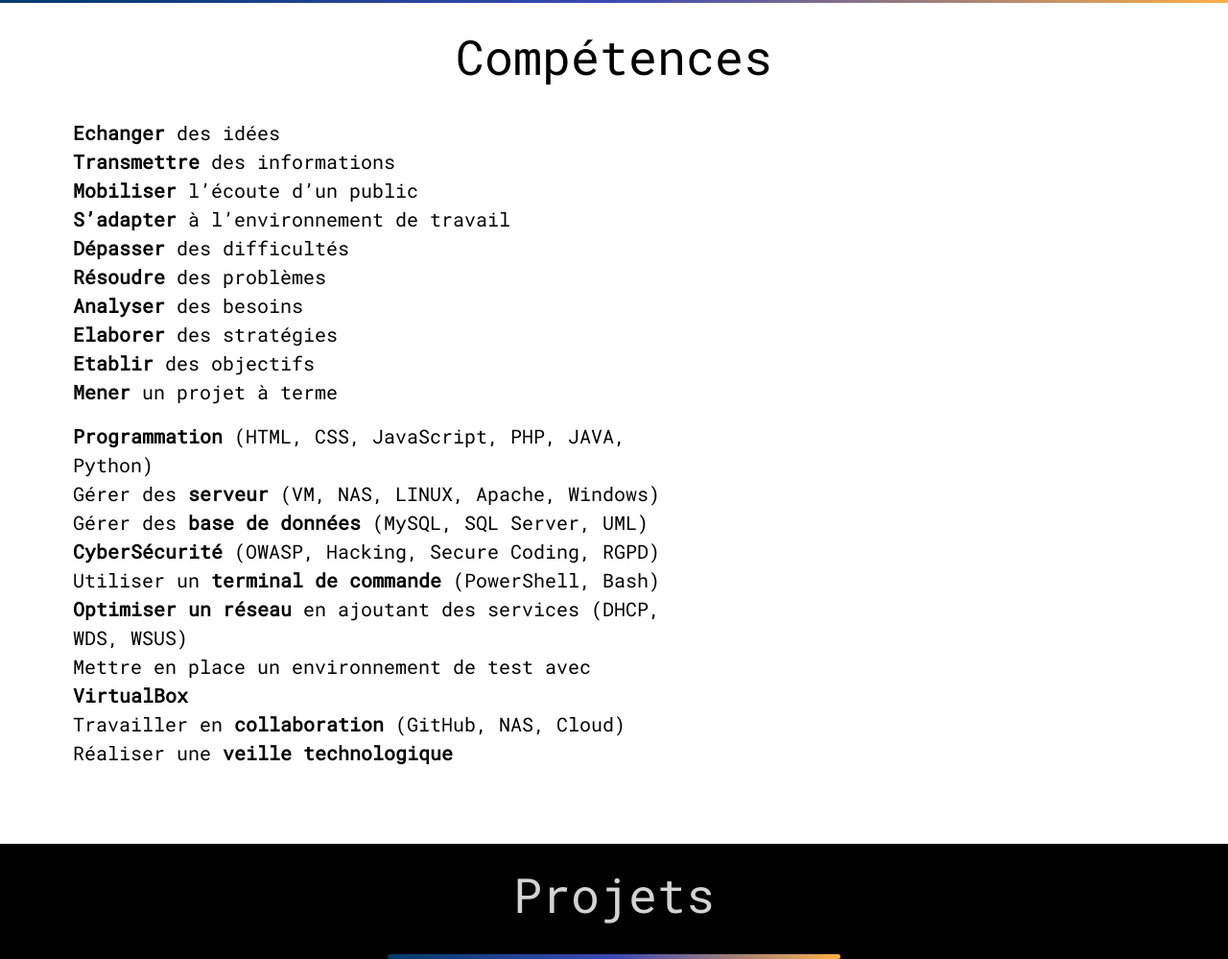
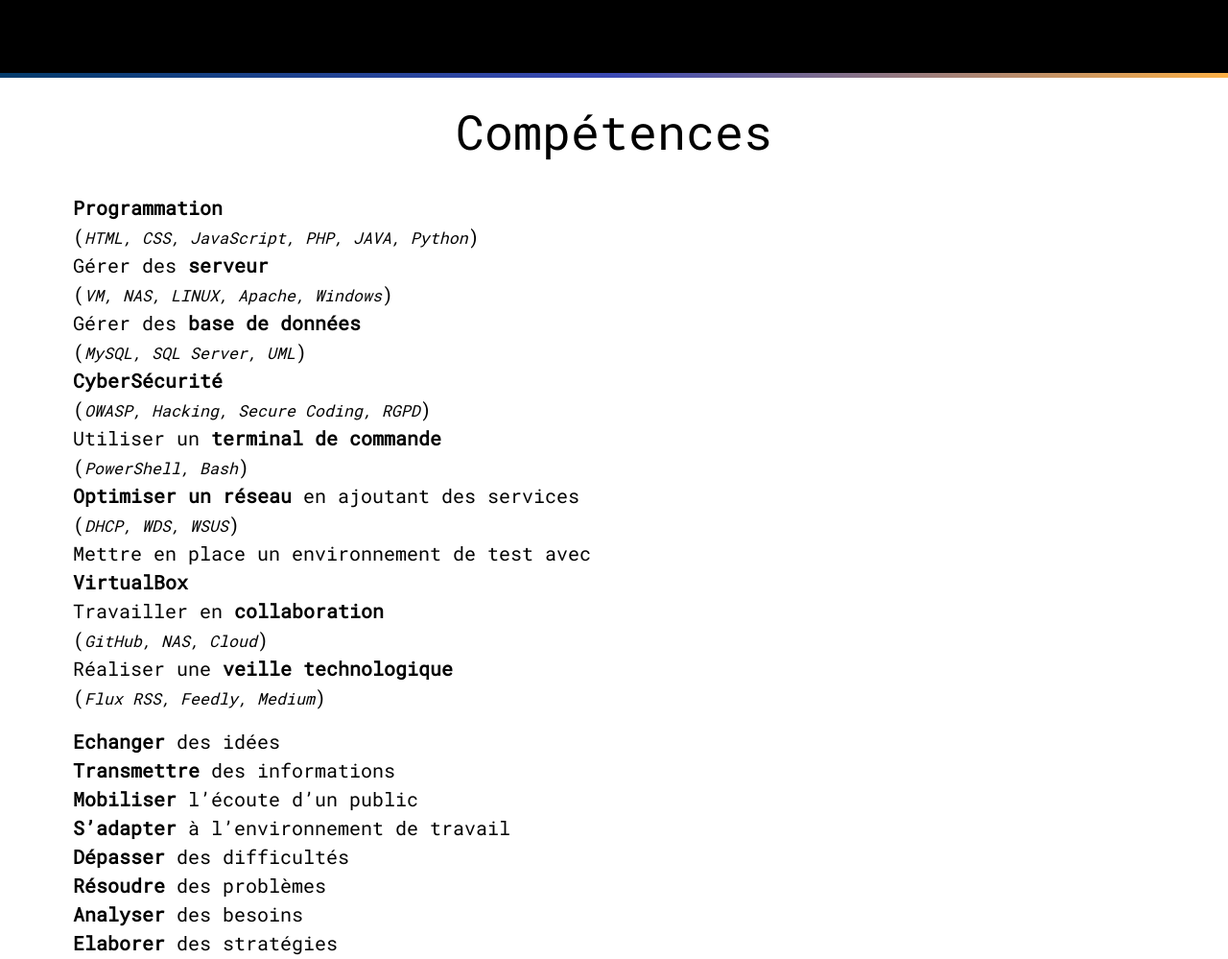
Before and after one commit to segoleneganzin/CV-version-3, a website: page index.html in a window 1280 px wide. Shown: the part 3003-4002 px from the top of the page at 96% size. Drawn offline with nearby package versions, Linux system fonts and the light colour scheme.

Commit message:
modification visuelle

```diff
--- a/index.html
+++ b/index.html
@@ -80,7 +80,7 @@
                             J’ai acquis des compétences informatiques lors de mes études en économie et en statistiques et informatique décisionnel, comme les <span class="important-word">bases du codage</span> (Html5, CSS3, JavaScript) et la suite <span class="important-word">Microsoft Office</span>. <br><br>
                             Mon goût pour l'apprentissage m'a amené à suivre des cours sur <span class="important-word">Windows</span>, la virtualisation des environnements de travail (hyperviseurs de type 2 principalement - <span class="important-word">VirtualBox</span>),
                             la mise en place d'une <span class="important-word">veille technologique</span>, la conception d'un <span class="important-word">réseau TCP/IP</span>, la gestion d'un <span class="important-word">serveur Windows</span> et je continu à enrichir mes compétences au quotidien.<br> <br>
-                            Afin de poursuivre mon apprentissage dans le développement j'ai intégré un BTS Services informatiques aux organisations, option Solutions logicielles et applications métiers.
+                            Afin de poursuivre mon apprentissage dans le développement j'ai intégré un <span class="important-word">BTS Services informatiques aux organisations</span>, option <span class="important-word">Solutions logicielles et applications métiers</span>. <br><br>
                             Mon parcours et mes expériences professionnelles m’ont permis d’acquérir des compétences techniques et humaines, comme la <span class="important-word">rigueur</span>, l'<span class="important-word">autonomie</span> et le <span class="important-word">travail en équipe</span>. Cela m’a également permis de connaître le monde du travail.<br> <br>
                         </p>
                     </div>
@@ -106,6 +106,18 @@
                     <h1>Compétences</h1>
                     <div class="container reveal">
                         <p>
+                            <strong>Programmation</strong> <br>(<i style="font-size: smaller;">HTML, CSS, JavaScript, PHP, JAVA, Python</i>) <br>
+                            Gérer des <strong>serveur</strong> <br>(<i style="font-size: smaller;">VM, NAS, LINUX, Apache, Windows</i>)<br>
+                            Gérer des <strong>base de données</strong> <br>(<i style="font-size: smaller;">MySQL, SQL Server, UML</i>) <br>
+                            <strong>CyberSécurité</strong> <br>(<i style="font-size: smaller;">OWASP, Hacking, Secure Coding, RGPD</i>) <br>
+                            Utiliser un <strong>terminal de commande</strong> <br>(<i style="font-size: smaller;">PowerShell, Bash</i>) <br>
+                            <strong>Optimiser un réseau</strong> en ajoutant des services <br>(<i style="font-size: smaller;">DHCP, WDS, WSUS</i>) <br>
+                            Mettre en place un environnement de test avec <strong>VirtualBox</strong> <br>
+                            Travailler en <strong>collaboration</strong> <br>(<i style="font-size: smaller;">GitHub, NAS, Cloud</i>) <br>
+                            Réaliser une <strong>veille technologique</strong> <br>
+                            (<i style="font-size: smaller;">Flux RSS, Feedly, Medium</i>)<br>
+                        </p>
+                        <p>
                             <strong>Echanger</strong> des idées <br>
                             <strong>Transmettre</strong> des informations<br>
                             <strong>Mobiliser</strong> l’écoute d’un public<br>
@@ -116,17 +128,6 @@
                             <strong>Elaborer</strong> des stratégies<br>
                             <strong>Etablir</strong> des objectifs<br>
                             <strong>Mener</strong> un projet à terme<br>
-                        </p>
-                        <p>
-                            <strong>Programmation</strong> (HTML, CSS, JavaScript, PHP, JAVA, Python) <br>
-                            Gérer des <strong>serveur</strong> (VM, NAS, LINUX, Apache, Windows)<br>
-                            Gérer des <strong>base de données</strong> (MySQL, SQL Server, UML) <br>
-                            <strong>CyberSécurité</strong> (OWASP, Hacking, Secure Coding, RGPD) <br>
-                            Utiliser un <strong>terminal de commande</strong> (PowerShell, Bash) <br>
-                            <strong>Optimiser un réseau</strong> en ajoutant des services (DHCP, WDS, WSUS) <br>
-                            Mettre en place un environnement de test avec <strong>VirtualBox</strong> <br>
-                            Travailler en <strong>collaboration</strong> (GitHub, NAS, Cloud) <br>
-                            Réaliser une <strong>veille technologique</strong> <br>
                         </p>
                     </div>
                     <!--ancre pour menu-->
```
